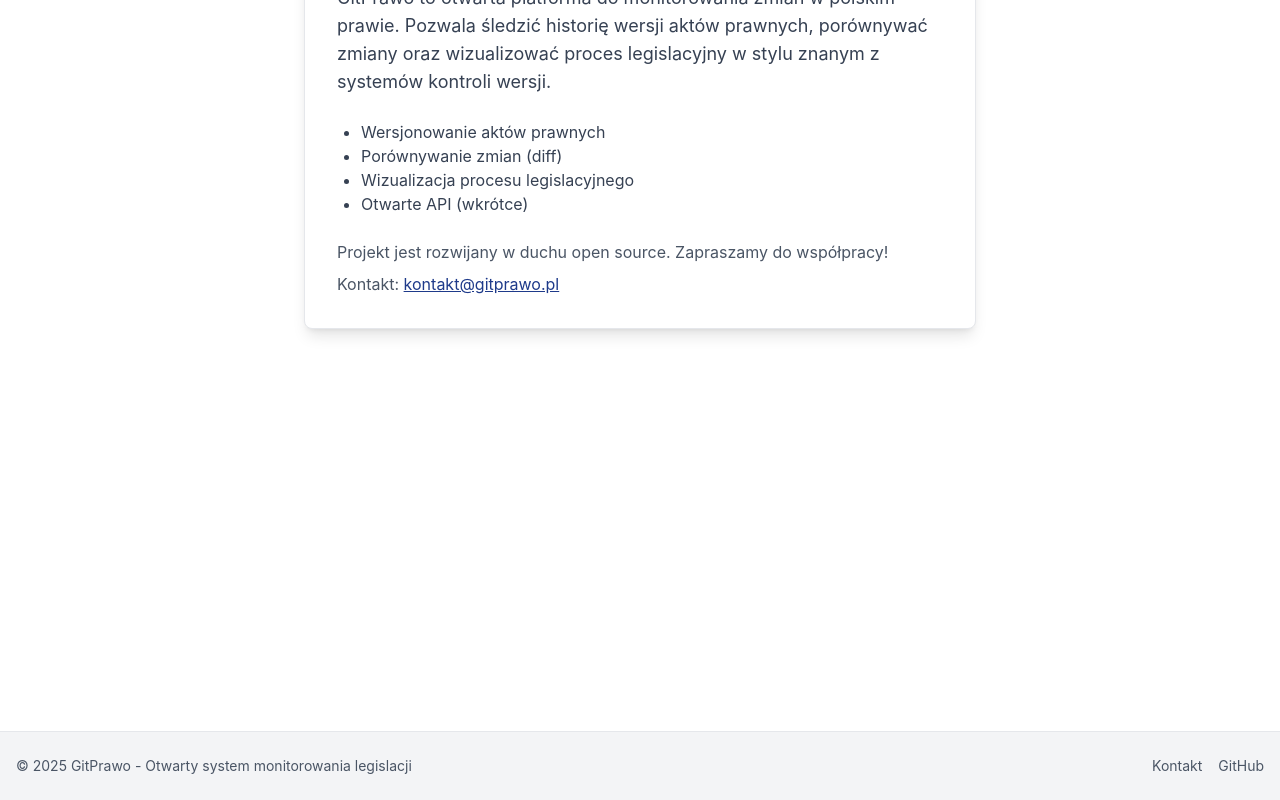
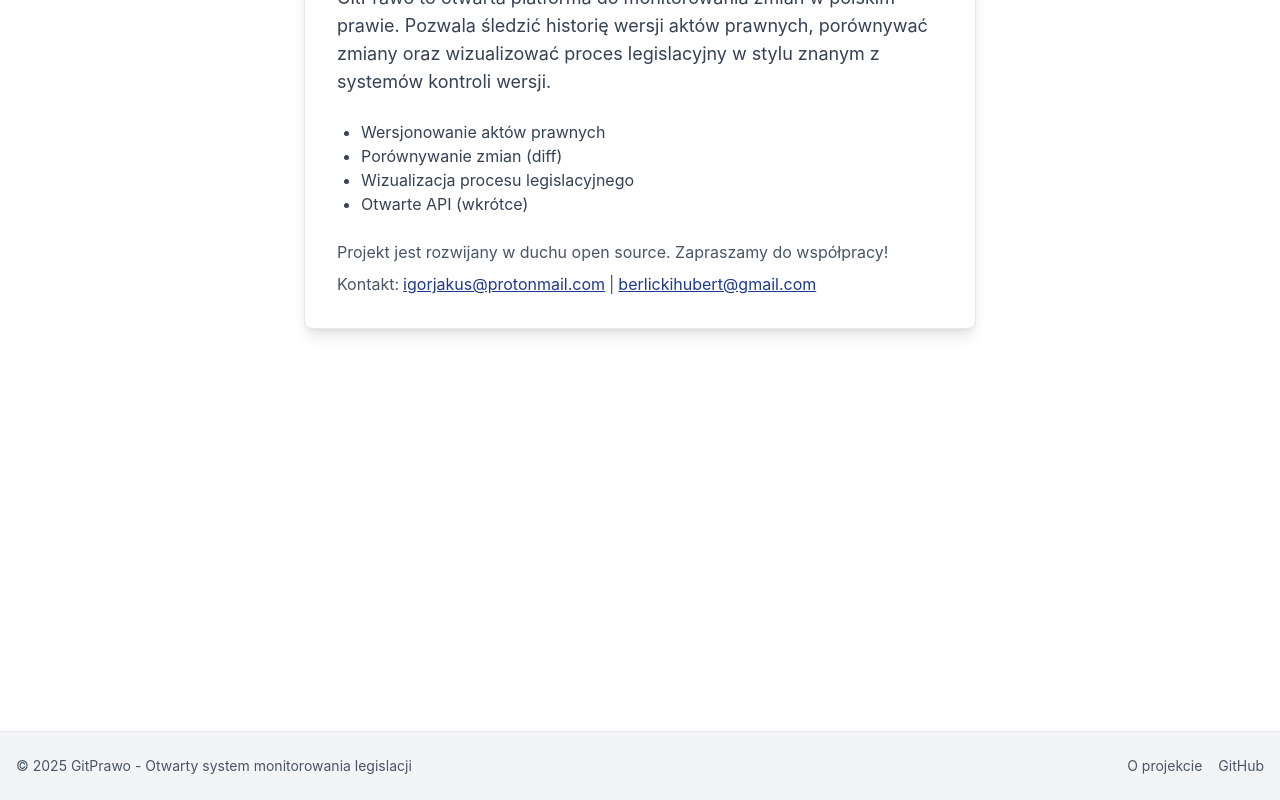
Before and after one commit to igorjakus/gitprawo, a Next.js app: page /about in a window 1280 px wide. Shown: the part 197-997 px from the top of the page. Built offline with nearby package versions, Linux system fonts and the light colour scheme.

Commit message:
Fix contact info

```diff
--- a/src/app/about/page.tsx
+++ b/src/app/about/page.tsx
@@ -16,7 +16,10 @@ export default function AboutPage() {
           Projekt jest rozwijany w duchu open source. Zapraszamy do współpracy!
         </p>
         <p className="text-gray-600">
-          Kontakt: <a href="mailto:kontakt@gitprawo.pl" className="text-[#1e3a8a] underline">kontakt@gitprawo.pl</a>
+          Kontakt:
+          <a href="mailto:igorjakus@protonmail.com" className="text-[#1e3a8a] underline ml-1">igorjakus@protonmail.com</a>
+          <span className="mx-1">|</span>
+          <a href="mailto:berlickihubert@gmail.com" className="text-[#1e3a8a] underline">berlickihubert@gmail.com</a>
         </p>
       </div>
     </div>
--- a/src/app/layout.tsx
+++ b/src/app/layout.tsx
@@ -50,10 +50,10 @@ export default function RootLayout({
             <div className="flex flex-col md:flex-row justify-between items-center text-sm text-gray-600">
               <p>© 2025 GitPrawo - Otwarty system monitorowania legislacji</p>
                 <div className="flex space-x-4 mt-2 md:mt-0">
-                  <a href="#" className="hover:text-[#1e3a8a] transition-colors">
-                    Kontakt
-                  </a>
-                  <a href="#" className="hover:text-[#1e3a8a] transition-colors">
+                  <Link href="/about" className="hover:text-[#1e3a8a] transition-colors flex items-center">
+                    O projekcie
+                  </Link>
+                  <a href="https://github.com/igorjakus/gitprawo" target="_blank" rel="noopener noreferrer" className="hover:text-[#1e3a8a] transition-colors flex items-center">
                     GitHub
                   </a>
                 </div>
```
